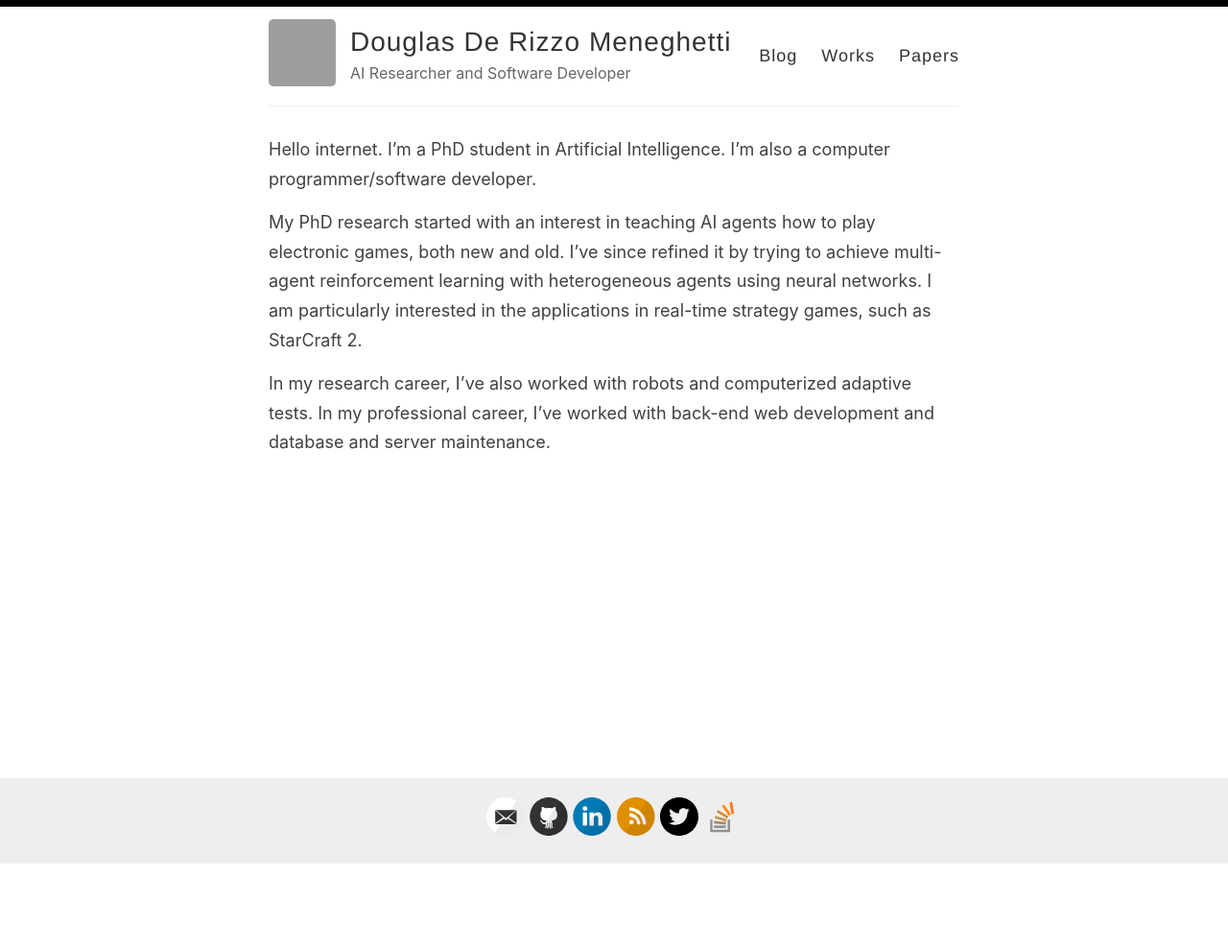
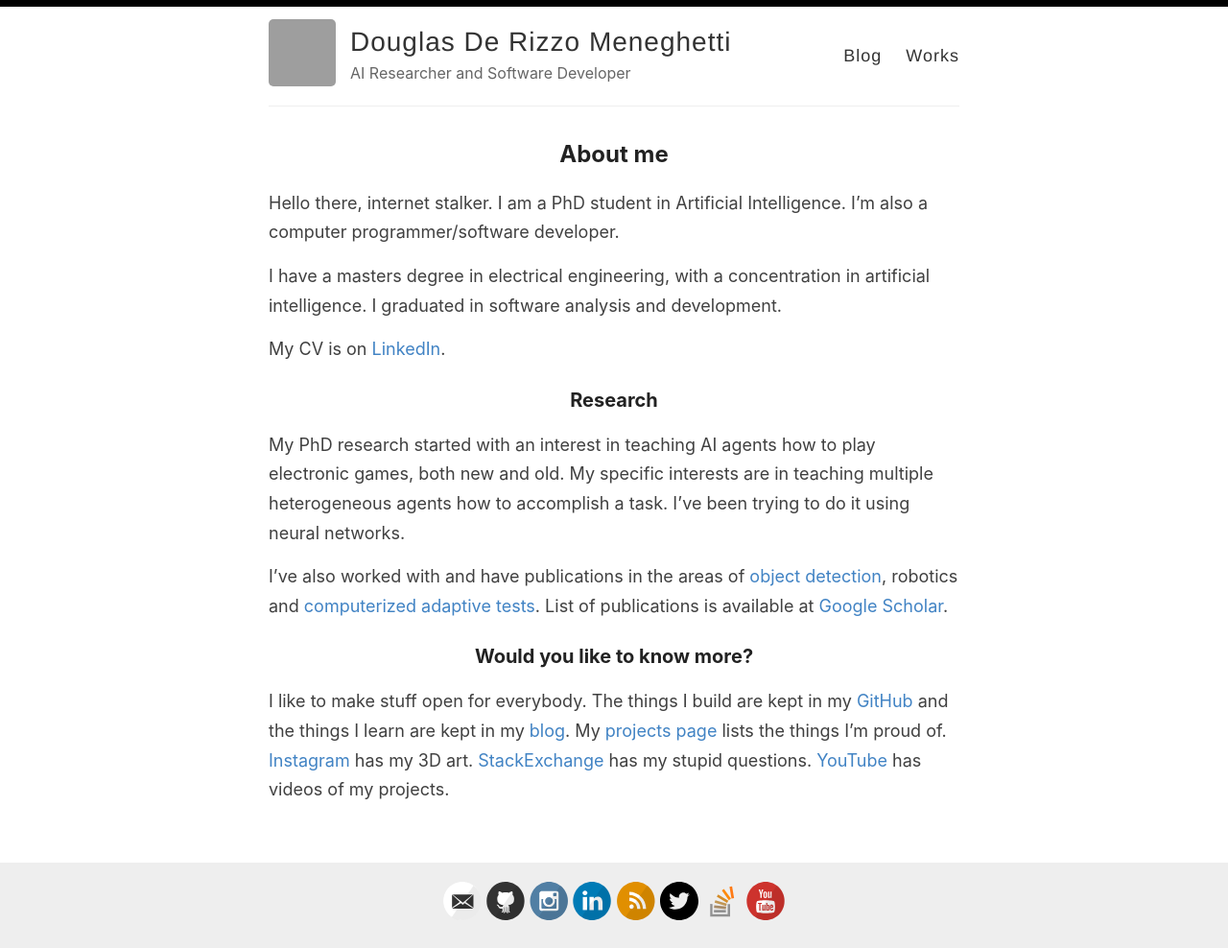
Before and after one commit to douglasrizzo/new-site, a Jekyll site: the page built from _pages/index.md, in a window 1280 px wide. Shown: the whole page at 96% size. Built offline with Jekyll 4.4.1, drawn with Linux system fonts in a browser that asks for light colours; before the commit the page ends 901 px from its top, so only the background shows below that; grey boxes are pictures that could not be loaded.

Commit message:
updated the home page

```diff
--- a/_config.yml
+++ b/_config.yml
@@ -25,7 +25,7 @@ footer-links:
   facebook:
   flickr:
   github: douglasrizzo
-  instagram:
+  instagram: douglasrizzom
   linkedin: douglas-de-rizzo-meneghetti-65757720
   researchgate: Douglas_De_Rizzo_Meneghetti
   googlescholar: V30JReAAAAAJ
@@ -33,7 +33,7 @@ footer-links:
   rss: yesIWant # just type anything here for a working RSS icon
   twitter: douglasrizzom
   stackoverflow: users/1245214/douglas-de-rizzo-meneghetti
-  youtube: # channel/<your_long_string> or user/<user-name>
+  youtube: user/Tetamusha
   googleplus: # anything in your profile username that comes after plus.google.com/
 
 
--- a/_layouts/default.html
+++ b/_layouts/default.html
@@ -28,7 +28,6 @@
             <nav>
               <a href="{{ site.baseurl }}/blog">Blog</a>
               <a href="{{ site.baseurl }}/projects">Works</a>
-              <a href="{{ site.baseurl }}/publications">Papers</a>
             </nav>
           </header>
         </div>
--- a/_pages/index.md
+++ b/_pages/index.md
@@ -4,8 +4,20 @@ title: ""
 permalink: /
 ---
 
-Hello internet. I'm a PhD student in Artificial Intelligence. I'm also a computer programmer/software developer.
+## About me
 
-My PhD research started with an interest in teaching AI agents how to play electronic games, both new and old. I've since refined it by trying to achieve multi-agent reinforcement learning with heterogeneous agents using neural networks. I am particularly interested in the applications in real-time strategy games, such as StarCraft 2.
+Hello there, internet stalker. I am a PhD student in Artificial Intelligence. I'm also a computer programmer/software developer.
 
-In my research career, I've also worked with robots and computerized adaptive tests. In my professional career, I've worked with back-end web development and database and server maintenance.
+I have a masters degree in electrical engineering, with a concentration in artificial intelligence. I graduated in software analysis and development.
+
+My CV is on [LinkedIn](https://www.linkedin.com/in/douglas-de-rizzo-meneghetti-65757720).
+
+### Research
+
+My PhD research started with an interest in teaching AI agents how to play electronic games, both new and old. My specific interests are in teaching multiple heterogeneous agents how to accomplish a task. I've been trying to do it using neural networks.
+
+I've also worked with and have publications in the areas of [object detection](projects#object-detection-and-robotics), robotics and [computerized adaptive tests](projects#computerized-adaptive-testing). List of publications is available at [Google Scholar](https://scholar.google.com/citations?user=V30JReAAAAAJ).
+
+### Would you like to know more?
+
+I like to make stuff open for everybody. The things I build are kept in my [GitHub](https://github.com/douglasrizzo) and the things I learn are kept in my [blog](blog). My [projects page](projects) lists the things I'm proud of. [Instagram](https://instagram.com/douglasrizzom) has my 3D art. [StackExchange](https://stackexchange.com/users/1293596/douglas-de-rizzo-meneghetti) has my stupid questions. [YouTube](https://www.youtube.com/user/Tetamusha) has videos of my projects.
```
Also changed, not shown: _pages/publications.md (deleted, +0 -40 lines).
